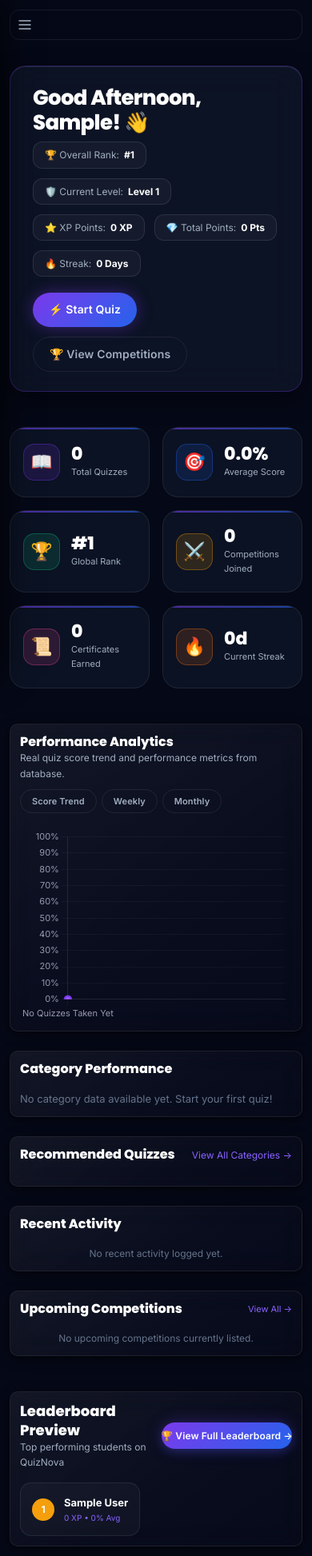
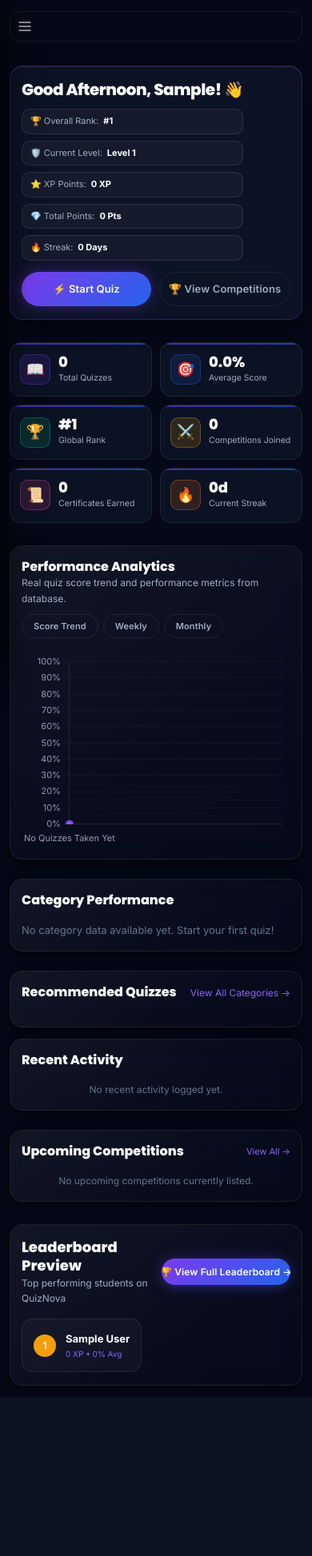
Before and after one commit to mahantheshganiga05/QuizNova, a Flask app: page /dashboard/ in a window 390 px wide. Shown: the whole page at 80% size. After the commit the page ends 1747 px from the top, so only its background shows below. Run offline with Flask 3, Linux system fonts and the light colour scheme; the visitor is signed in with stand-in values (Sample User, id 1); data comes from the database, SQL or seed files in the repository; data that the repository does not hold is empty; some libraries are stand-ins or nearby versions.

Commit message:
Implement mobile-first responsive User Dashboard layout: 2x3 quick stats grid, 2-column hero meta pills, 50% start/competition buttons, full-width performance chart, 1-column recommended quiz cards, compact live notifications & activity feed, and responsive leaderboard table with 0 page horizontal overflow (desktop untouched)

```diff
--- a/static/css/dashboard.css
+++ b/static/css/dashboard.css
@@ -387,16 +387,173 @@
   .recommended-grid { grid-template-columns: 1fr; }
 }
 
-@media (max-width: 640px) {
-  .dash-main { padding: 12px; gap: 16px; }
-  .stats-grid { grid-template-columns: repeat(2, 1fr); gap: 10px; }
-  .dash-grid-3 { grid-template-columns: 1fr; }
-  .achievements-grid { grid-template-columns: repeat(auto-fill, minmax(110px, 1fr)); }
-  .certs-grid { grid-template-columns: 1fr; }
-  .dash-topbar { flex-direction: column; align-items: flex-start; gap: 12px; }
+@media (max-width: 768px) {
+  /* Global Mobile Guard */
+  html, body, .dash-layout {
+    overflow-x: hidden !important;
+    width: 100% !important;
+    max-width: 100vw !important;
+    box-sizing: border-box !important;
+  }
+
+  .dash-main {
+    margin-left: 0 !important;
+    padding: 14px 12px !important;
+    gap: 14px !important;
+    width: 100% !important;
+    max-width: 100vw !important;
+    box-sizing: border-box !important;
+  }
+
+  /* 1. WELCOME HERO CARD */
+  .dash-topbar-header {
+    padding: 16px 14px !important;
+    border-radius: 16px !important;
+    margin-bottom: 14px !important;
+    flex-direction: column !important;
+    align-items: flex-start !important;
+    gap: 14px !important;
+    width: 100% !important;
+    box-sizing: border-box !important;
+  }
+  .header-left-title {
+    font-size: 20px !important;
+    line-height: 1.35 !important;
+    margin-bottom: 10px !important;
+  }
+  .header-meta-pills {
+    display: grid !important;
+    grid-template-columns: repeat(2, minmax(0, 1fr)) !important;
+    gap: 8px !important;
+    width: 100% !important;
+    box-sizing: border-box !important;
+  }
+  .header-meta-pill {
+    padding: 6px 10px !important;
+    font-size: 11px !important;
+    border-radius: 10px !important;
+    width: 100% !important;
+    box-sizing: border-box !important;
+    white-space: nowrap !important;
+    overflow: hidden !important;
+    text-overflow: ellipsis !important;
+  }
+  .header-action-btns {
+    display: flex !important;
+    flex-direction: row !important;
+    gap: 10px !important;
+    width: 100% !important;
+    box-sizing: border-box !important;
+  }
+  .header-action-btns .btn {
+    flex: 1 !important;
+    width: 50% !important;
+    justify-content: center !important;
+    font-size: 13px !important;
+    padding: 10px 12px !important;
+    border-radius: var(--r-full) !important;
+  }
+
+  /* 2. QUICK STATS CARDS (2-COLUMN GRID 2x3) */
+  .stats-grid-6 {
+    display: grid !important;
+    grid-template-columns: repeat(2, minmax(0, 1fr)) !important;
+    gap: 10px !important;
+    margin-bottom: 14px !important;
+    width: 100% !important;
+    box-sizing: border-box !important;
+  }
+  .stat-card-glass {
+    padding: 14px 12px !important;
+    border-radius: 14px !important;
+    gap: 10px !important;
+    width: 100% !important;
+    box-sizing: border-box !important;
+  }
+  .stat-icon-wrap {
+    width: 38px !important;
+    height: 38px !important;
+    border-radius: 10px !important;
+    font-size: 18px !important;
+  }
+  .stat-val-num {
+    font-size: 18px !important;
+  }
+  .stat-lbl-txt {
+    font-size: 10.5px !important;
+  }
+
+  /* 3. MAIN DASHBOARD VERTICAL FLEX FLOW */
+  .dash-main-grid {
+    display: flex !important;
+    flex-direction: column !important;
+    gap: 14px !important;
+    margin-bottom: 14px !important;
+    width: 100% !important;
+    box-sizing: border-box !important;
+  }
+
+  /* 4. PERFORMANCE ANALYTICS & CARDS */
+  .card.p-4, .card {
+    padding: 16px 14px !important;
+    border-radius: 16px !important;
+    width: 100% !important;
+    box-sizing: border-box !important;
+  }
+  .chart-wrap, canvas#performanceChart {
+    max-width: 100% !important;
+    width: 100% !important;
+  }
+
+  /* 5. RECOMMENDED QUIZZES (1-COLUMN VERTICAL STACK) */
+  .rec-cards-grid {
+    display: flex !important;
+    flex-direction: column !important;
+    gap: 12px !important;
+    width: 100% !important;
+    box-sizing: border-box !important;
+  }
+  .rec-card-glass {
+    padding: 14px !important;
+    border-radius: 14px !important;
+    width: 100% !important;
+    box-sizing: border-box !important;
+  }
+
+  /* 6. RECENT ACTIVITY & NOTIFICATIONS */
+  .notif-item {
+    padding: 10px 12px !important;
+    border-radius: 10px !important;
+    gap: 10px !important;
+  }
+  .activity-item {
+    padding-block: 10px !important;
+  }
+  .activity-dot {
+    width: 32px !important;
+    height: 32px !important;
+    font-size: 13px !important;
+  }
+
+  /* 7. LEADERBOARD PREVIEW TABLE */
+  .table-container {
+    border-radius: 12px !important;
+    overflow-x: auto !important;
+    width: 100% !important;
+    box-sizing: border-box !important;
+  }
+  .data-table {
+    font-size: 12px !important;
+  }
+  .data-table th, .data-table td {
+    padding: 8px 10px !important;
+    white-space: nowrap !important;
+  }
 }
 
 @media (max-width: 480px) {
-  .stats-grid { grid-template-columns: 1fr; }
+  .dash-main { padding: 10px; gap: 12px; }
+  .header-meta-pills { grid-template-columns: 1fr !important; }
+  .stats-grid-6 { grid-template-columns: repeat(2, minmax(0, 1fr)) !important; }
   .podium-stand { width: 50px; }
 }
--- a/templates/dashboard/index.html
+++ b/templates/dashboard/index.html
@@ -213,7 +213,7 @@
         </div>
       </div>
 
-      <div style="display:flex;gap:12px;flex-wrap:wrap;">
+      <div class="header-action-btns" style="display:flex;gap:12px;flex-wrap:wrap;">
         <a href="{{ url_for('quiz.categories') }}" class="btn btn-primary" style="box-shadow:0 0 20px rgba(124,58,237,0.4);">
           ⚡ Start Quiz
         </a>
```
